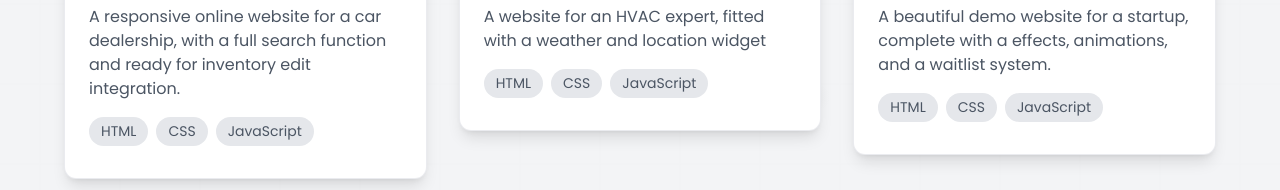
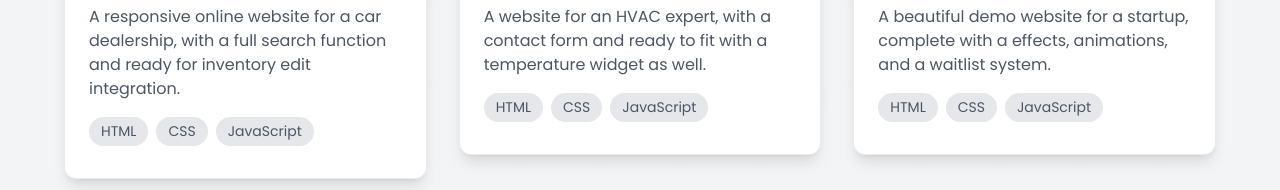
Before and after one commit to khazanahdigital/khazanahdigital, a plain HTML site: page projects.html in a window 1280 px wide. Shown: the part 756-946 px from the top of the page. Drawn offline with nearby package versions, Linux system fonts and the light colour scheme.

Commit message:
Update projects.html

```diff
--- a/projects.html
+++ b/projects.html
@@ -321,7 +321,7 @@
             <div class="p-6">
               <h3 class="text-xl font-bold mb-2">HVAC Website</h3>
               <p class="text-khazanah-600 mb-4">
-                A website for an HVAC expert, fitted with a weather and location widget
+                A website for an HVAC expert, with a contact form and ready to fit with a temperature widget as well.
               </p>
               <div class="flex flex-wrap">
                 <span class="tech-badge">HTML</span>
```
